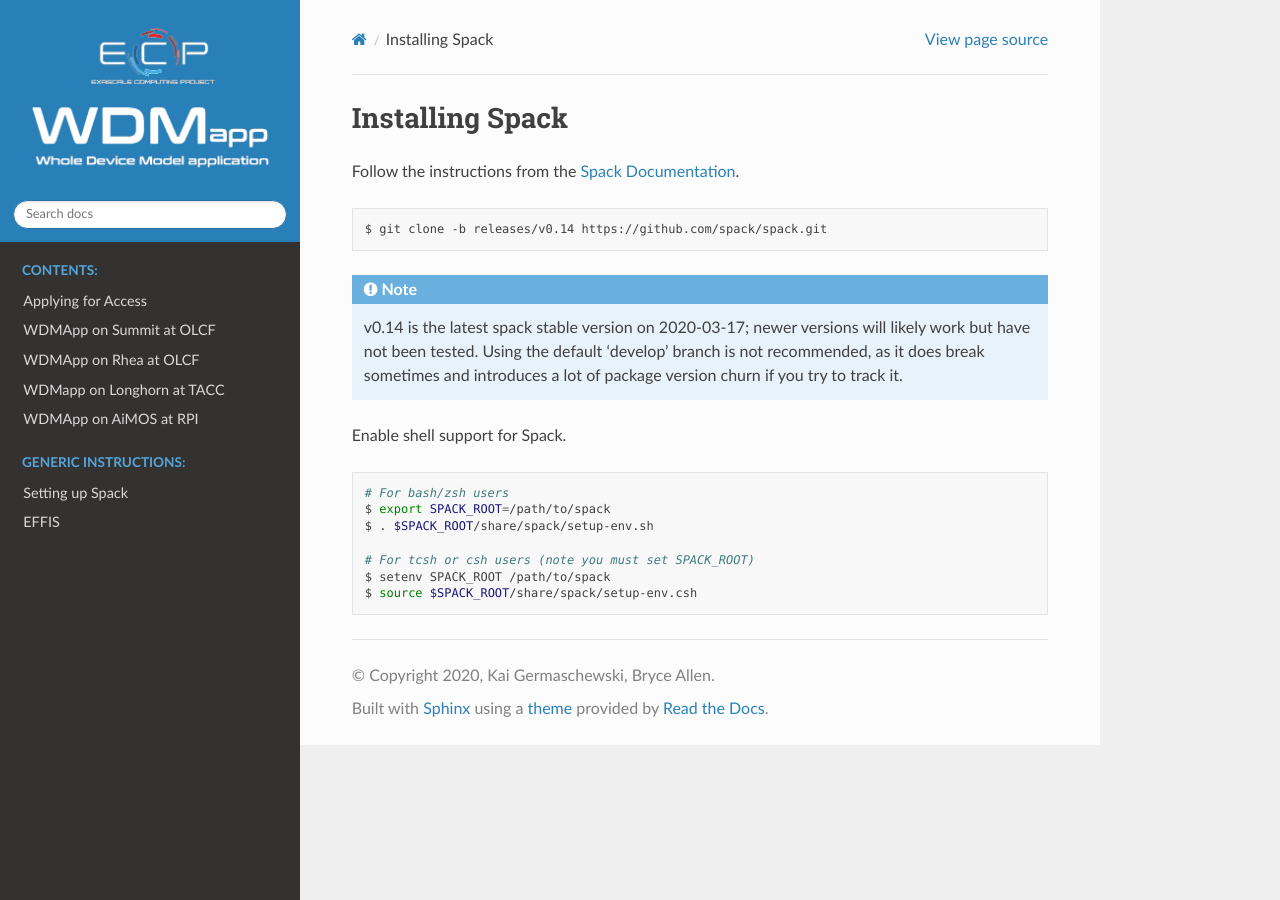
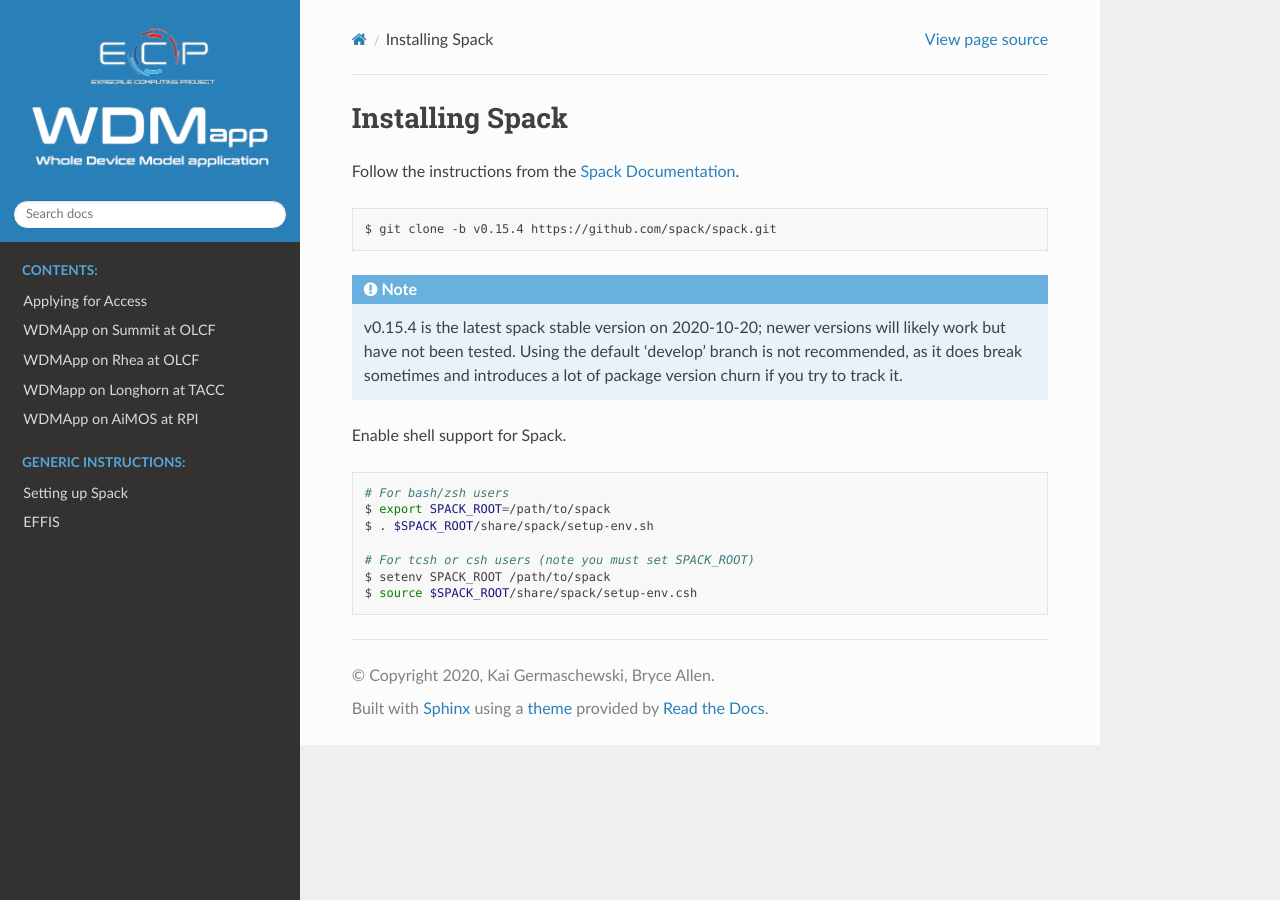
Before and after one commit to wdmapp/wdmapp-config, a Sphinx documentation site: the page built from docs/spack/installing-spack.rst, in a window 1280 px wide. Built offline with Sphinx 7.4.7 and the Read the Docs theme 2.0.0, drawn with Linux system fonts in a browser that asks for light colours; pages that are not in the unit, such as notebooks, are missing from menus.

Commit message:
use spack v0.15.4

```diff
--- a/docs/spack/installing-spack.rst
+++ b/docs/spack/installing-spack.rst
@@ -7,11 +7,11 @@ Follow the instructions from the `Spack Documentation
 
 .. code-block:: sh
 
-   $ git clone -b releases/v0.14 https://github.com/spack/spack.git
+   $ git clone -b v0.15.4 https://github.com/spack/spack.git
 
 .. note::
 
-   v0.14 is the latest spack stable version on 2020-03-17; newer versions
+   v0.15.4  is the latest spack stable version on 2020-10-20; newer versions
    will likely work but have not been tested. Using the default 'develop'
    branch is not recommended, as it does break sometimes and introduces
    a lot of package version churn if you try to track it.
```
